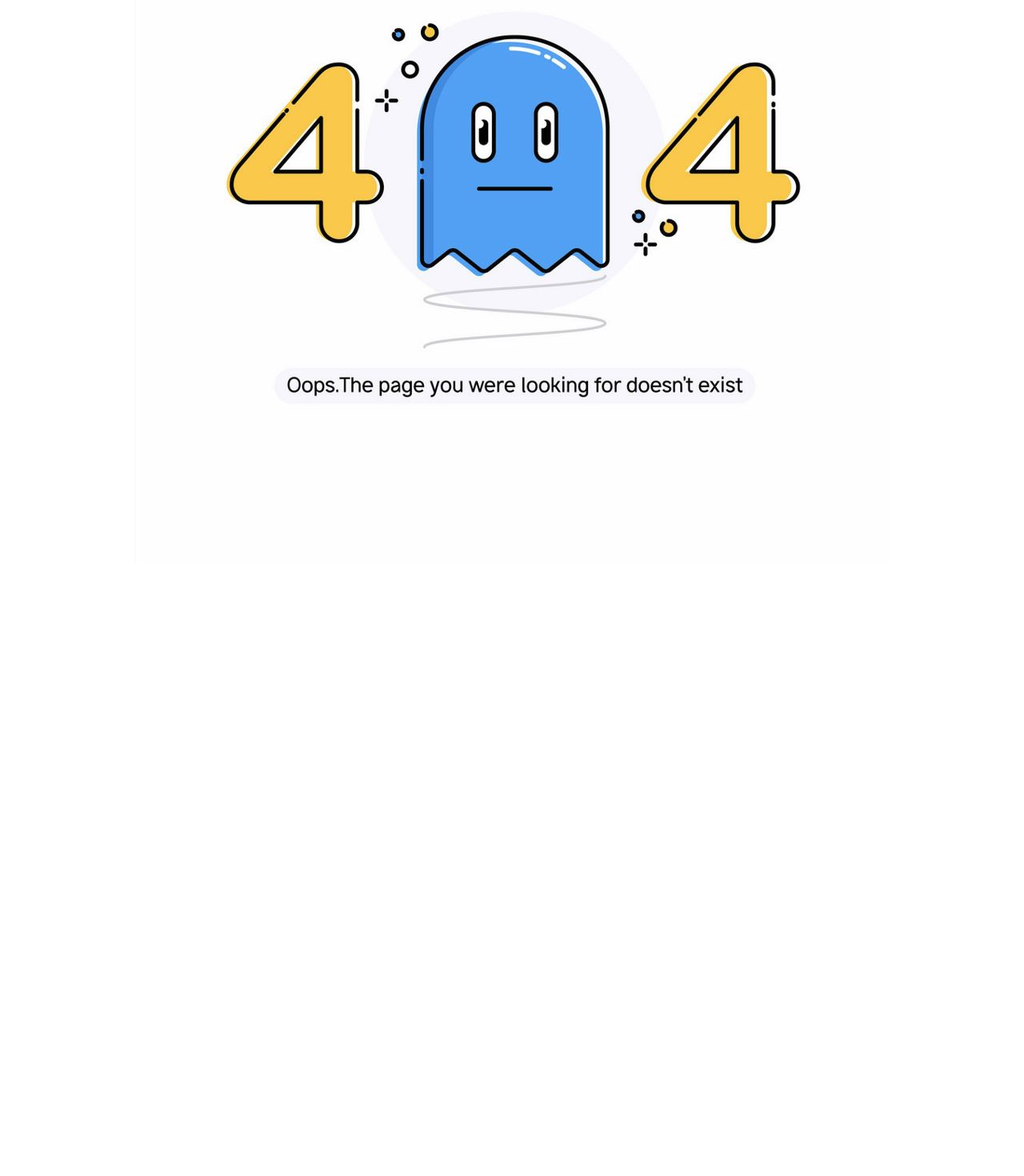
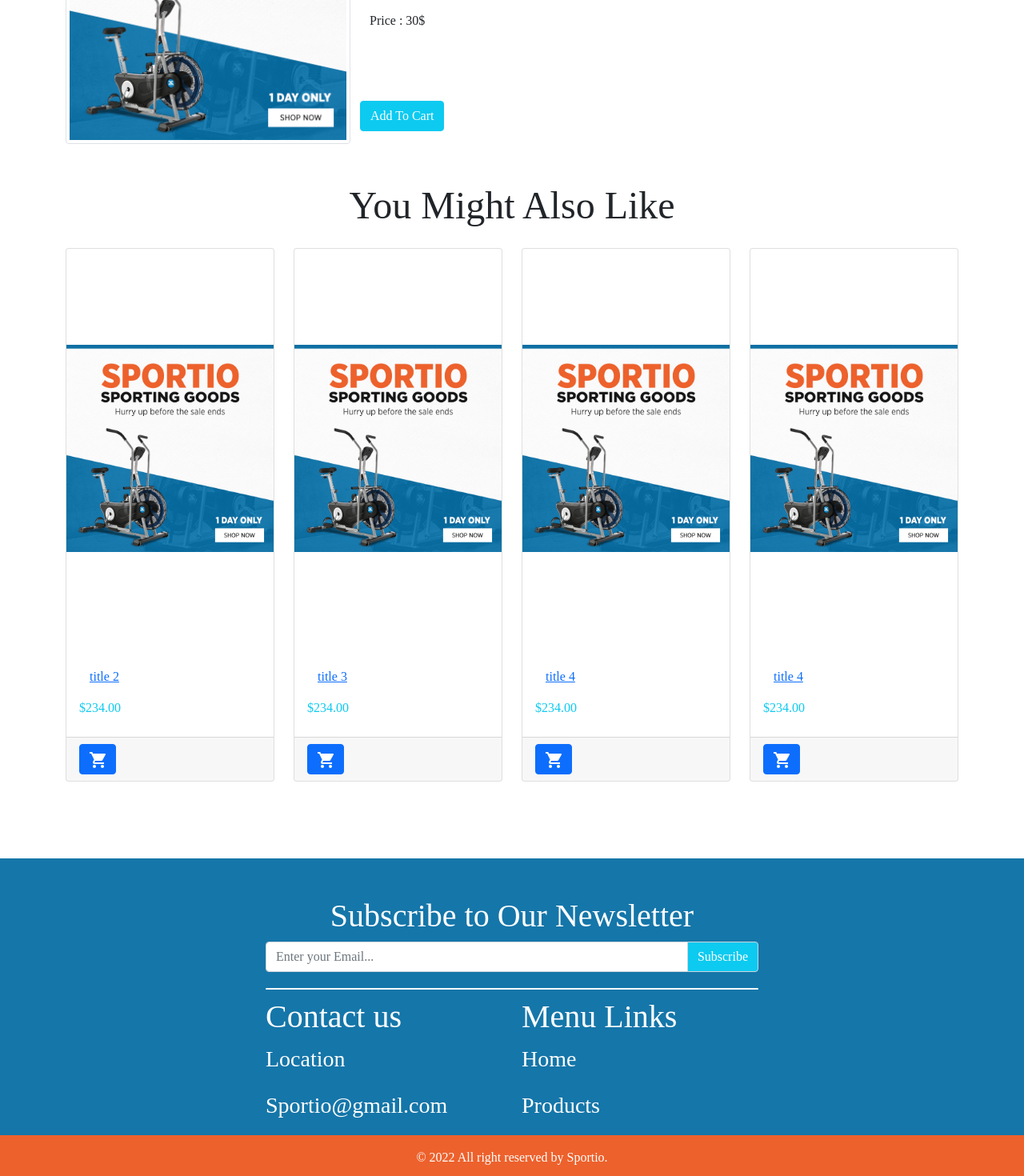
Before and after one commit to Yasser-Shehab/Sportio-Ecommerce, an Angular app: page /productDetails/0 in a window 1280 px wide. Shown: the part 280-1750 px from the top of the page at 80% size. Before the commit the page ends 984 px from the top, so only its background shows below. Built offline with nearby package versions, Linux system fonts and the light colour scheme; a web font is replaced by a local one.

Commit message:
Added Product Details Section

```diff
--- a/src/app/app-routing.module.ts
+++ b/src/app/app-routing.module.ts
@@ -1,3 +1,4 @@
+import { ProductDetailsComponent } from './components/product-details/product-details.component';
 import { PageNotFoundComponent } from './components/page-not-found/page-not-found.component';
 import { NgModule } from '@angular/core';
 import { RouterModule, Routes } from '@angular/router';
@@ -5,6 +6,7 @@ import { HomeComponent } from './components/home/home.component';
 
 const routes: Routes = [
   {path:'',component:HomeComponent},
+  {path:'productDetails/:id',component:ProductDetailsComponent},
   {path:'**',component:PageNotFoundComponent},
 ];
 
--- a/src/app/app.component.html
+++ b/src/app/app.component.html
@@ -1,2 +1,3 @@
-
+<app-nav-bar></app-nav-bar>
 <router-outlet></router-outlet>
+<app-footer-component></app-footer-component>
--- a/src/app/app.module.ts
+++ b/src/app/app.module.ts
@@ -12,6 +12,7 @@ import { CardComponent } from './shared/card/card.component';
 import { ProductsComponent } from './components/products/products.component';
 import { BannersComponent } from './components/banners/banners.component';
 import { FooterComponentComponent } from './shared/footer-component/footer-component.component';
+import { ProductDetailsComponent } from './components/product-details/product-details.component';
 
 
 @NgModule({
@@ -25,7 +26,8 @@ import { FooterComponentComponent } from './shared/footer-component/footer-compo
     CardComponent,
     ProductsComponent,
     BannersComponent,
-    FooterComponentComponent
+    FooterComponentComponent,
+    ProductDetailsComponent
   ],
   imports: [
     BrowserModule,
--- a/src/app/components/home/home.component.html
+++ b/src/app/components/home/home.component.html
@@ -1,11 +1,6 @@
-<app-nav-bar></app-nav-bar>
 <app-header-component></app-header-component>
 <div class="container">
   <app-categories></app-categories>
-
   <app-products></app-products>
-
   <app-banners></app-banners>
 </div>
-
-<app-footer-component></app-footer-component>
--- /dev/null
+++ b/src/app/components/product-details/product-details.component.html
@@ -0,0 +1,29 @@
+
+<div class="container my-5">
+  <div class="row">
+    <div class="col-12 col-md-4">
+      <img class="img-thumbnail" src="assets/mainImgs/blue_mobile.jpg">
+    </div>
+    <div class="col-12 col-md-8 position-relative">
+      <h3 class="display-3">Title</h3>
+      <h3 class="display-5">Brand</h3>
+      <p>Lorem ipsum dolor sit amet consectetur adipisicing elit. Adipisci, beatae.</p>
+      <p>Price : 30$</p>
+      <button class="btn btn-info text-white position-absolute mb-3 bottom-0 start-0">Add To Cart</button>
+    </div>
+  </div>
+
+<h2 class="text-center display-5 mt-5">You Might Also Like</h2>
+<div class="row row-cols-1 row-cols-md-2 row-cols-lg-4 pt-3">
+  <div class="col" *ngFor="let product of products">
+    <app-card>
+      <ng-container cardTitle>
+        <a class="btn btn-link" routerLink="/productDetails/{{product.id}}">{{ product.title }}</a>
+      </ng-container>
+      <ng-container cardPrice>
+        {{ product.price | currency }}
+      </ng-container>
+    </app-card>
+  </div>
+</div>
+</div>
--- /dev/null
+++ b/src/app/components/product-details/product-details.component.ts
@@ -0,0 +1,37 @@
+import { Component, OnInit } from '@angular/core';
+
+@Component({
+  selector: 'app-product-details',
+  templateUrl: './product-details.component.html',
+  styleUrls: ['./product-details.component.scss']
+})
+export class ProductDetailsComponent implements OnInit {
+  products = [
+    {
+      id:1,
+      title: 'title 2',
+      price: 234,
+    },
+    {
+      id:2,
+      title: 'title 3',
+      price: 234,
+    },
+    {
+      id:3,
+      title: 'title 4',
+      price: 234,
+    },
+    {
+      id:4,
+      title: 'title 4',
+      price: 234,
+    },
+  ]
+
+  constructor() { }
+
+  ngOnInit(): void {
+  }
+
+}
--- a/src/app/components/products/products.component.html
+++ b/src/app/components/products/products.component.html
@@ -2,7 +2,7 @@
   <div class="col" *ngFor="let product of products">
     <app-card>
       <ng-container cardTitle>
-        {{ product.title }}
+        <a class="btn btn-link" routerLink="/productDetails/{{product.id}}">{{ product.title }}</a>
       </ng-container>
       <ng-container cardPrice>
         {{ product.price | currency }}
--- a/src/app/components/products/products.component.ts
+++ b/src/app/components/products/products.component.ts
@@ -8,34 +8,37 @@ import { Component, OnInit } from '@angular/core';
 export class ProductsComponent implements OnInit {
   products = [
     {
-      title: 'title 1',
-      price: 234,
-    },
-    {
+      id:0,
       title: 'title 2',
       price: 234,
     },
     {
+      id:1,
       title: 'title 3',
       price: 234,
     },
     {
+      id:2,
       title: 'title 4',
       price: 234,
     },
     {
+      id:3,
       title: 'title 5',
       price: 234,
     },
     {
+      id:4,
       title: 'title 6',
       price: 234,
     },
     {
+      id:5,
       title: 'title 7',
       price: 234,
     },
     {
+      id:6,
       title: 'title 8',
       price: 234,
     },
--- a/src/app/shared/footer-component/footer-component.component.html
+++ b/src/app/shared/footer-component/footer-component.component.html
@@ -11,16 +11,16 @@
         <span class="input-group-text bg-info text-white">Subscribe</span>
       </div>
       <div class="divider"></div>
-      <div class="row">
-        <div class="col-12 col-sm-6">
-          <h3>Contact us</h3>
-          <p>Location</p>
-          <p>Sportio@gmail.com</p>
+      <div class="row text-white">
+        <div class="col-12 col-md-6">
+          <h3 class="fs-1">Contact us</h3>
+          <p class="fs-3">Location</p>
+          <p class="fs-3">Sportio@gmail.com</p>
         </div>
-        <div class="col-12 col-sm-6">
-          <h3>Menu Links</h3>
-          <p>Home</p>
-          <p>Products</p>
+        <div class="col-12 col-md-6">
+          <h3 class="fs-1">Menu Links</h3>
+          <p class="fs-3">Home</p>
+          <p class="fs-3">Products</p>
         </div>
       </div>
     </div>
```
Also changed, not shown: src/app/components/product-details/product-details.component.scss (added), 1 other file (tests, documents, lock files or other folders).
